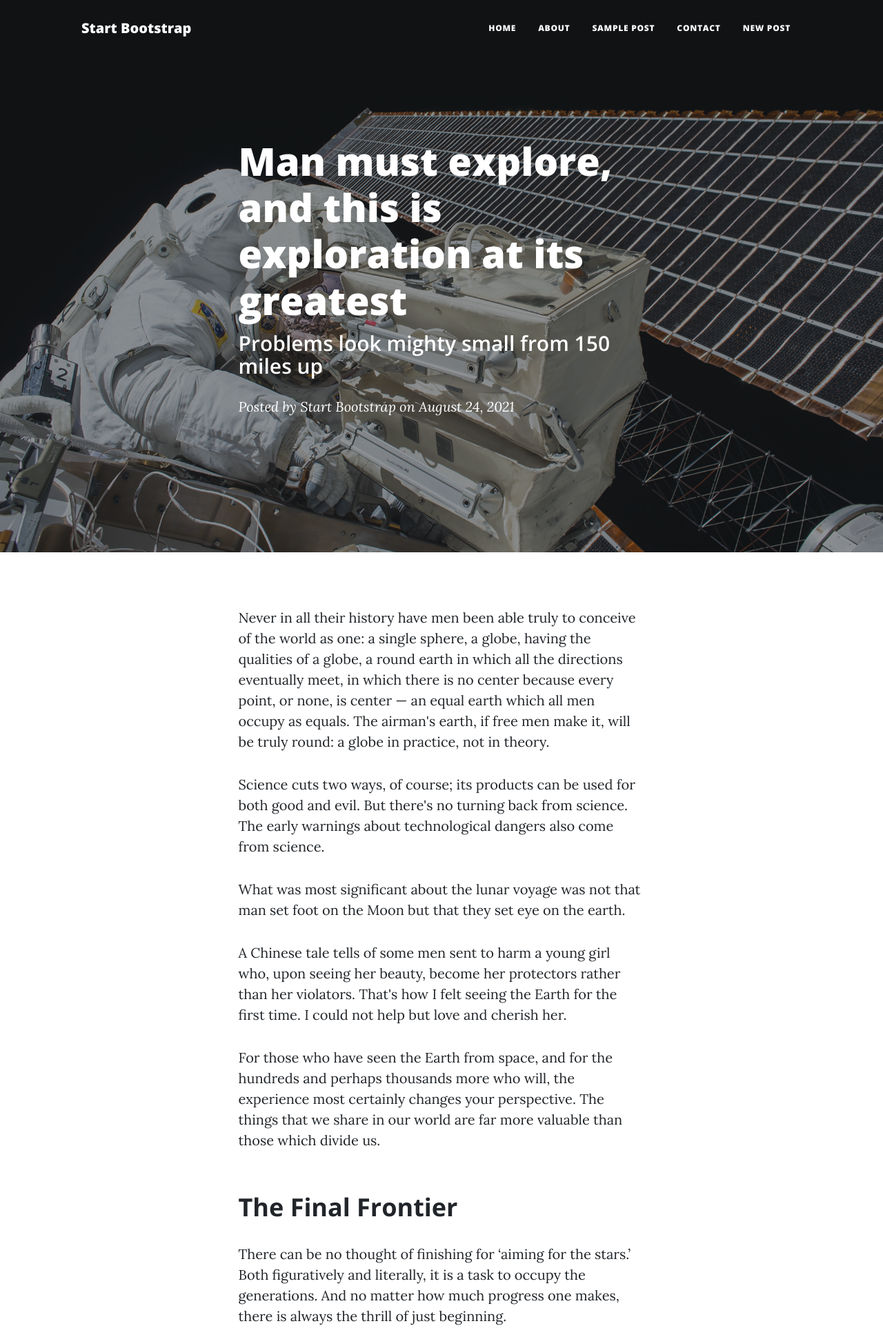
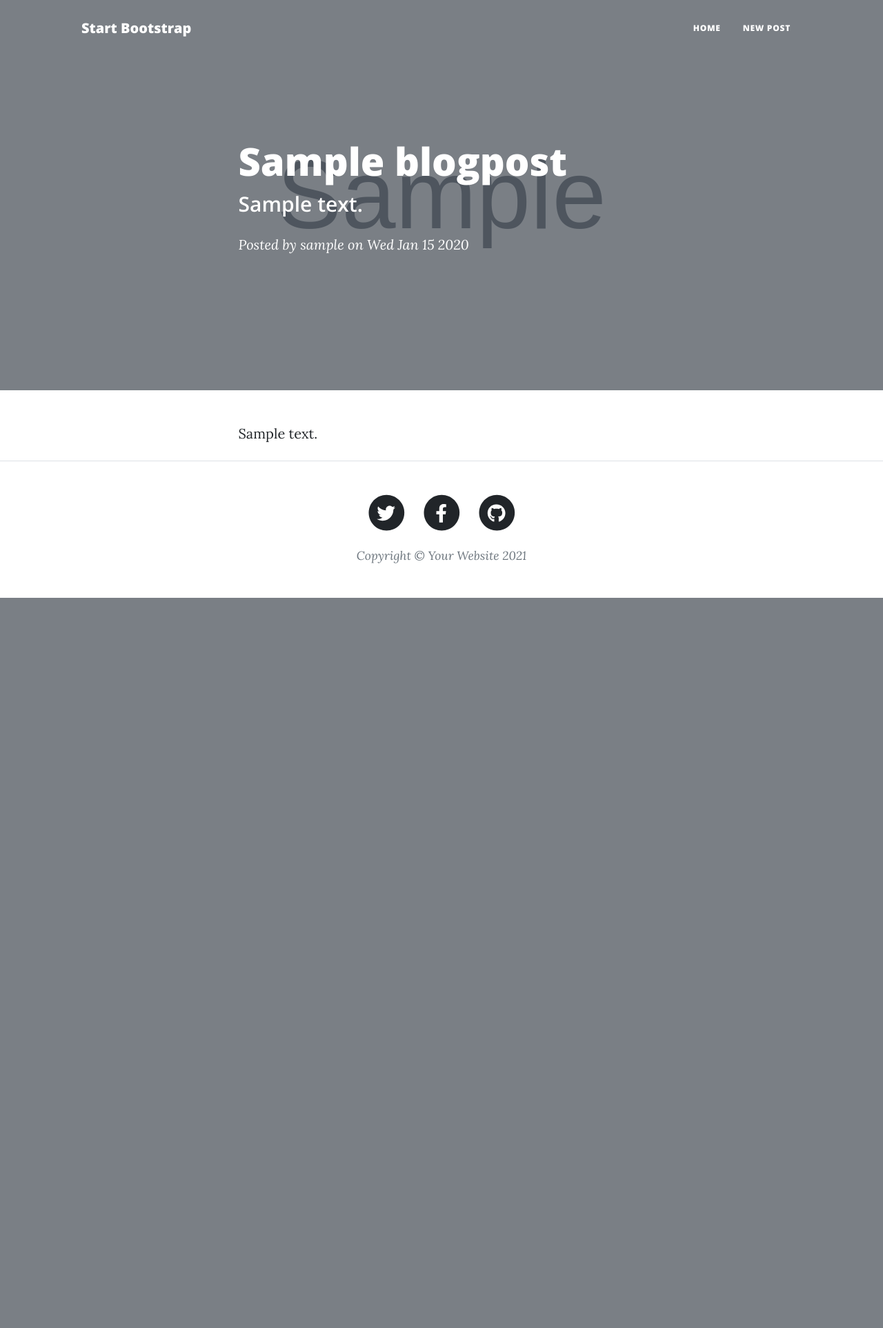
Before and after one commit to ardianoldeen/BeginnersNodeJs, a Node server app: template views/post.ejs in a window 1280 px wide. Shown: the top 1926 px of the page at 69% size. After the commit the page ends 867 px from the top, so only its background shows below. Run offline with Node 20, Linux system fonts and the light colour scheme; the template is opened without the code that fills it: values that come from a table or form of the project are taken from there, others are empty; tables that the repository leaves empty hold one stand-in row (values such as "Sample post"); grey boxes marked "Sample" are stand-in pictures; some libraries are stand-ins or nearby versions.

Commit message:
refactor to MVC

```diff
--- /dev/null
+++ b/controllers/createHome.js
@@ -0,0 +1,5 @@
+const BlogPost = require("../models/BlogPost");
+module.exports = async (req, res) => {
+  const blogposts = await BlogPost.find();
+  res.render("index", { blogposts });
+};
--- /dev/null
+++ b/controllers/getPost.js
@@ -0,0 +1,5 @@
+const BlogPost = require("../models/BlogPost");
+module.exports = async (req, res) => {
+  const blogpost = await BlogPost.findById(req.params.id);
+  res.render("post", { blogpost });
+};
--- /dev/null
+++ b/controllers/newPost.js
@@ -0,0 +1,3 @@
+module.exports = (req, res) => {
+  res.render("create");
+};
--- a/index.js
+++ b/index.js
@@ -1,11 +1,14 @@
 const express = require("express");
-const path = require("path");
-const BlogPost = require("./models/BlogPost");
 const mongoose = require("mongoose");
 mongoose.connect("mongodb://localhost/mydatabase", {
   useUnifiedTopology: true,
   useNewUrlParser: true,
 });
+const fileUpload = require("express-fileupload");
+const newPostController = require("./controllers/newPost");
+const createHomeController = require("./controllers/createHome");
+const getPostController = require("./controllers/getPost");
+const storePostController = require("./controllers/storePost");
 
 const app = express();
 const ejs = require("ejs");
@@ -15,40 +18,27 @@ let ejsOptions = {
   // delimiter: '?', Adding this to tell you do NOT use this like I've seen in other docs, does not work for Express 4
   async: true,
 };
+const validateMiddleWare = (req, res, next) => {
+  if (req.files == null || req.body.title == null) {
+    return res.redirect("/post/new");
+  }
+  next();
+};
 
 app.use(express.static("public"));
-
 app.use(express.urlencoded({ extended: true }));
 app.use(express.json());
-
-app.get("/", async (req, res) => {
-  const blogposts = await BlogPost.find({});
-  res.render("index", { blogposts });
-  //res.sendFile(path.resolve(__dirname, "pages/index.html"));
-});
-app.get("/about", (req, res) => {
-  // res.sendFile(path.resolve(__dirname, "pages/about.html"));
-  res.render("about");
-});
-app.get("/contact", (req, res) => {
-  // res.sendFile(path.resolve(__dirname, "pages/contact.html"));
-  res.render("contact");
-});
-app.get("/post", (req, res) => {
-  // res.sendFile(pgitath.resolve(__dirname, "pages/post.html"));
-  res.render("post");
-});
-
-app.get("/post/new", (req, res) => {
-  res.render("create");
-});
-
-app.post("/post/store", async (req, res) => {
-  await BlogPost.create(req.body, (error, blogpost) => {
-    res.redirect("/");
-  });
-});
+app.use(fileUpload());
+app.use("/post/store", validateMiddleWare);
 
 app.listen(3000, () => {
   console.log("App listening on port 3000");
 });
+
+app.get("/", createHomeController);
+
+app.get("/post/new", newPostController);
+
+app.get("/post/:id", getPostController);
+
+app.post("/post/store", storePostController);
--- a/package.json
+++ b/package.json
@@ -7,6 +7,7 @@
     "body-parser": "^1.19.0",
     "ejs": "^3.1.6",
     "express": "^4.17.1",
+    "express-fileupload": "^1.2.1",
     "mongoose": "^5.13.3",
     "nodemon": "^2.0.12"
   },
--- a/views/create.ejs
+++ b/views/create.ejs
@@ -25,7 +25,7 @@
                         <p>Want to get in touch? Fill out the form below to send me a message and I will get back to you as soon as possible!</p>
                         <div class="my-5">
 
-                            <form action="/post/store" method="POST">
+                            <form action="/post/store" method="POST" enctype="multipart/form-data">
                                 <div class="form-floating">
                                     <input class="form-control" id="title" type="text" placeholder="Title" name="title" />
                                     <label for="title">Title</label>
@@ -36,7 +36,9 @@
                                     <label for="body">Description</label>
 
                                 </div>
-
+                                <div class="form-floating">
+                                    <input type="file" id="image" name="image">
+                                </div>
 
                                 <!-- Submit Button-->
                                 <button class="btn btn-primary text-uppercase  " id="submitButton" type="submit">Send</button>
--- a/views/layouts/navbar.ejs
+++ b/views/layouts/navbar.ejs
@@ -8,9 +8,6 @@
         <div class="collapse navbar-collapse" id="navbarResponsive">
             <ul class="navbar-nav ms-auto py-4 py-lg-0">
                 <li class="nav-item"><a class="nav-link px-lg-3 py-3 py-lg-4" href="/">Home</a></li>
-                <li class="nav-item"><a class="nav-link px-lg-3 py-3 py-lg-4" href="/about">About</a></li>
-                <li class="nav-item"><a class="nav-link px-lg-3 py-3 py-lg-4" href="/post">Sample Post</a></li>
-                <li class="nav-item"><a class="nav-link px-lg-3 py-3 py-lg-4" href="/contact">Contact</a></li>
                 <li class="nav-item"><a class="nav-link px-lg-3 py-3 py-lg-4" href="/post/new">New Post</a></li>
             </ul>
         </div>
--- a/views/post.ejs
+++ b/views/post.ejs
@@ -5,17 +5,17 @@
         <!-- Navigation-->
         <%- include('layouts/navbar'); -%>
         <!-- Page Header-->
-        <header class="masthead" style="background-image: url('assets/img/post-bg.jpg')">
+        <header class="masthead" style="background-image: url(<%= blogpost.image%>)">
             <div class="container position-relative px-4 px-lg-5">
                 <div class="row gx-4 gx-lg-5 justify-content-center">
                     <div class="col-md-10 col-lg-8 col-xl-7">
                         <div class="post-heading">
-                            <h1>Man must explore, and this is exploration at its greatest</h1>
-                            <h2 class="subheading">Problems look mighty small from 150 miles up</h2>
+                            <h1><%=blogpost.title%></h1>
+                            <h2 class="subheading"><%=blogpost.body %></h2>
                             <span class="meta">
                                 Posted by
-                                <a href="#!">Start Bootstrap</a>
-                                on August 24, 2021
+                                <a href="#"><%= blogpost.username %></a>
+                                on <%= blogpost.datePosted.toDateString() %></span>
                             </span>
                         </div>
                     </div>
@@ -27,28 +27,7 @@
             <div class="container px-4 px-lg-5">
                 <div class="row gx-4 gx-lg-5 justify-content-center">
                     <div class="col-md-10 col-lg-8 col-xl-7">
-                        <p>Never in all their history have men been able truly to conceive of the world as one: a single sphere, a globe, having the qualities of a globe, a round earth in which all the directions eventually meet, in which there is no center because every point, or none, is center — an equal earth which all men occupy as equals. The airman's earth, if free men make it, will be truly round: a globe in practice, not in theory.</p>
-                        <p>Science cuts two ways, of course; its products can be used for both good and evil. But there's no turning back from science. The early warnings about technological dangers also come from science.</p>
-                        <p>What was most significant about the lunar voyage was not that man set foot on the Moon but that they set eye on the earth.</p>
-                        <p>A Chinese tale tells of some men sent to harm a young girl who, upon seeing her beauty, become her protectors rather than her violators. That's how I felt seeing the Earth for the first time. I could not help but love and cherish her.</p>
-                        <p>For those who have seen the Earth from space, and for the hundreds and perhaps thousands more who will, the experience most certainly changes your perspective. The things that we share in our world are far more valuable than those which divide us.</p>
-                        <h2 class="section-heading">The Final Frontier</h2>
-                        <p>There can be no thought of finishing for ‘aiming for the stars.’ Both figuratively and literally, it is a task to occupy the generations. And no matter how much progress one makes, there is always the thrill of just beginning.</p>
-                        <p>There can be no thought of finishing for ‘aiming for the stars.’ Both figuratively and literally, it is a task to occupy the generations. And no matter how much progress one makes, there is always the thrill of just beginning.</p>
-                        <blockquote class="blockquote">The dreams of yesterday are the hopes of today and the reality of tomorrow. Science has not yet mastered prophecy. We predict too much for the next year and yet far too little for the next ten.</blockquote>
-                        <p>Spaceflights cannot be stopped. This is not the work of any one man or even a group of men. It is a historical process which mankind is carrying out in accordance with the natural laws of human development.</p>
-                        <h2 class="section-heading">Reaching for the Stars</h2>
-                        <p>As we got further and further away, it [the Earth] diminished in size. Finally it shrank to the size of a marble, the most beautiful you can imagine. That beautiful, warm, living object looked so fragile, so delicate, that if you touched it with a finger it would crumble and fall apart. Seeing this has to change a man.</p>
-                        <a href="#!"><img class="img-fluid" src="assets/img/post-sample-image.jpg" alt="..." /></a>
-                        <span class="caption text-muted">To go places and do things that have never been done before – that’s what living is all about.</span>
-                        <p>Space, the final frontier. These are the voyages of the Starship Enterprise. Its five-year mission: to explore strange new worlds, to seek out new life and new civilizations, to boldly go where no man has gone before.</p>
-                        <p>As I stand out here in the wonders of the unknown at Hadley, I sort of realize there’s a fundamental truth to our nature, Man must explore, and this is exploration at its greatest.</p>
-                        <p>
-                            Placeholder text by
-                            <a href="http://spaceipsum.com/">Space Ipsum</a>
-                            &middot; Images by
-                            <a href="https://www.flickr.com/photos/nasacommons/">NASA on The Commons</a>
-                        </p>
+                        <%=blogpost.body%>
                     </div>
                 </div>
             </div>
```
Also changed, not shown: controllers/storePost.js (added, +9 -0 lines), models/BlogPost.js (+7 -0 lines), views/index.ejs (+3 -8 lines), public/img/Capture.JPG (added), public/img/cdgs-realisticmeshfill-image04.webp (added), 1 other file.
